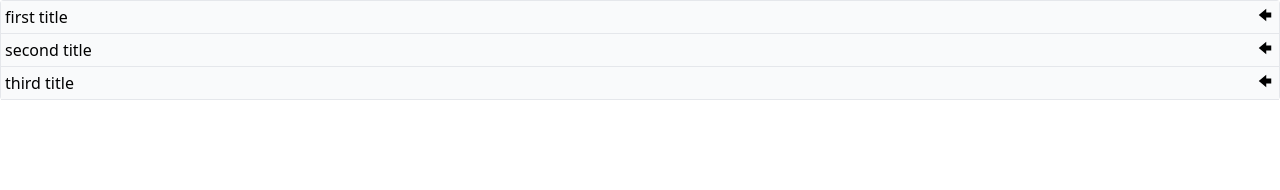
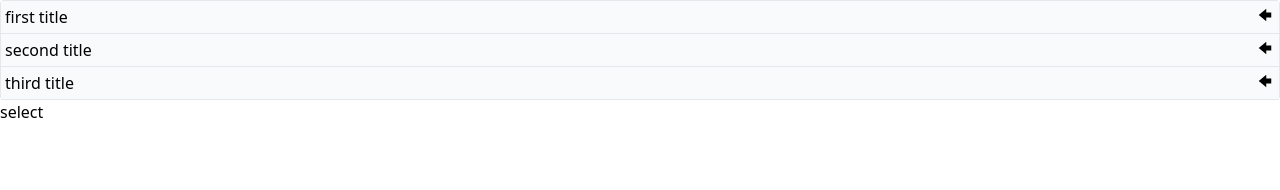
Before and after one commit to judosucks/project2, a React (Create React App) app: page / in a window 1280 px wide. Shown: the top 190 px of the page. Built offline with nearby package versions, Linux system fonts and the light colour scheme.

Commit message:
pro writing

```diff
--- a/src/App.js
+++ b/src/App.js
@@ -1,9 +1,9 @@
 import AccordionPage from "./pages/AccordionPage";
-import DropDown from "./component/DropDwon";
+import DropDown from "./component/DropDown";
 function App() {
   const options =[{
-    label:"red",value:"red",
-    label:"green",value:"green",
+    label:"red",value:"red"},{
+    label:"green",value:"green"},{
     label:"yellow",value:"yellow"
   }]
  return(
--- /dev/null
+++ b/src/component/DropDown.js
@@ -0,0 +1,23 @@
+import {useState} from 'react'
+
+function DropDown({options}){
+ const [isOpen,setIsOpen] = useState(false)
+
+ const handleClick =()=>{
+    setIsOpen((currentIsOpen)=>!currentIsOpen)//pro writing 避免使用者按太快
+ }
+ const handleOptionClick =(option)=>{
+    setIsOpen((currentIsOpen)=>{return !currentIsOpen})//proo writing 避免使用者按太快
+    console.log(option)
+ }
+    const rederedOptions = options.map((option)=>{
+        return <div onClick={()=>handleOptionClick(option)}  className="bg-orange-400 hover:bg-orange-800 cursor-pointer" key={option.value}>{option.label}</div>
+    })
+    return (
+    <div>
+        <div onClick={handleClick}className='cursor-pointer'>select</div>
+        {isOpen&&<div>{rederedOptions}</div>}
+    </div>
+    )
+}
+export default DropDown
--- a/src/component/DropDwon.js
+++ /dev/null
@@ -1,5 +0,0 @@
-function DropDown({options}){
-
-
-}
-export default DropDown
```
